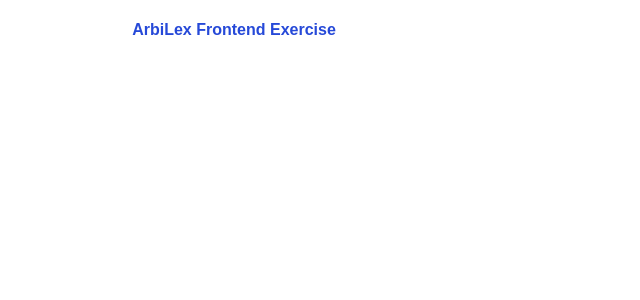
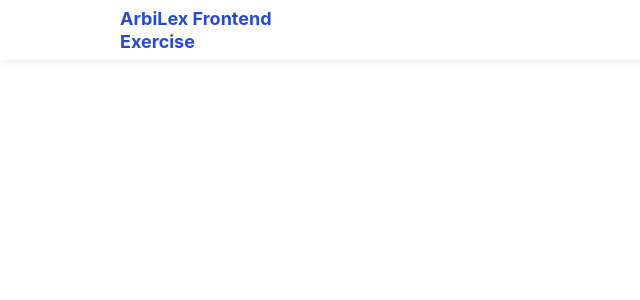
Before and after one commit to David7Mejia/figmaDesignChallenge, a React (Create React App) app: page / in a window 1280 px wide. Shown: the top 300 px of the page, without its empty margins (0-640 px from the left). Built offline with nearby package versions, Linux system fonts and the light colour scheme.

Commit message:
finish header AFX

```diff
--- a/src/App.js
+++ b/src/App.js
@@ -4,7 +4,6 @@
 function App() {
   return (
     <div className="App">
-
       <Landing />
     </div>
   );
--- a/src/components/Landing/Landing.css
+++ b/src/components/Landing/Landing.css
@@ -1,23 +1,29 @@
-.arbilex{
+.arbilex {
   display: flex;
   height: 60px;
-    margin-top: 0!important;
-
+  position: absolute;
+  left: 0%;
+  right: 0%;
+  top: 0%;
+  bottom: 96.8%;
+  background: #ffffff;
+  box-shadow: 0px 2px 10px rgba(0, 0, 0, 0.08);
 }
 
-.arbilex p{
+.arbilex p {
   display: flex;
   align-items: center;
   justify-content: center;
-    margin-top: 18px;
-    margin-bottom: 19px;
-    position: relative;
-    color: #2649D8;
-    font-weight: 700;
-    width:228px;
+  margin: 18px 0 19px 0;
+  position: absolute;
+  width: 228px;
   height: 23px;
   left: 120px;
+  top: 0;
+  bottom: 0;
+  line-height: 23px;
+  font-weight: 700;
+  font-size: 18px;
 
-    font-family: 'DM Sans', sans-serif;
-
+  color: #2649d8;
 }
```
Lines whose indentation alone changed are shown as unchanged.
